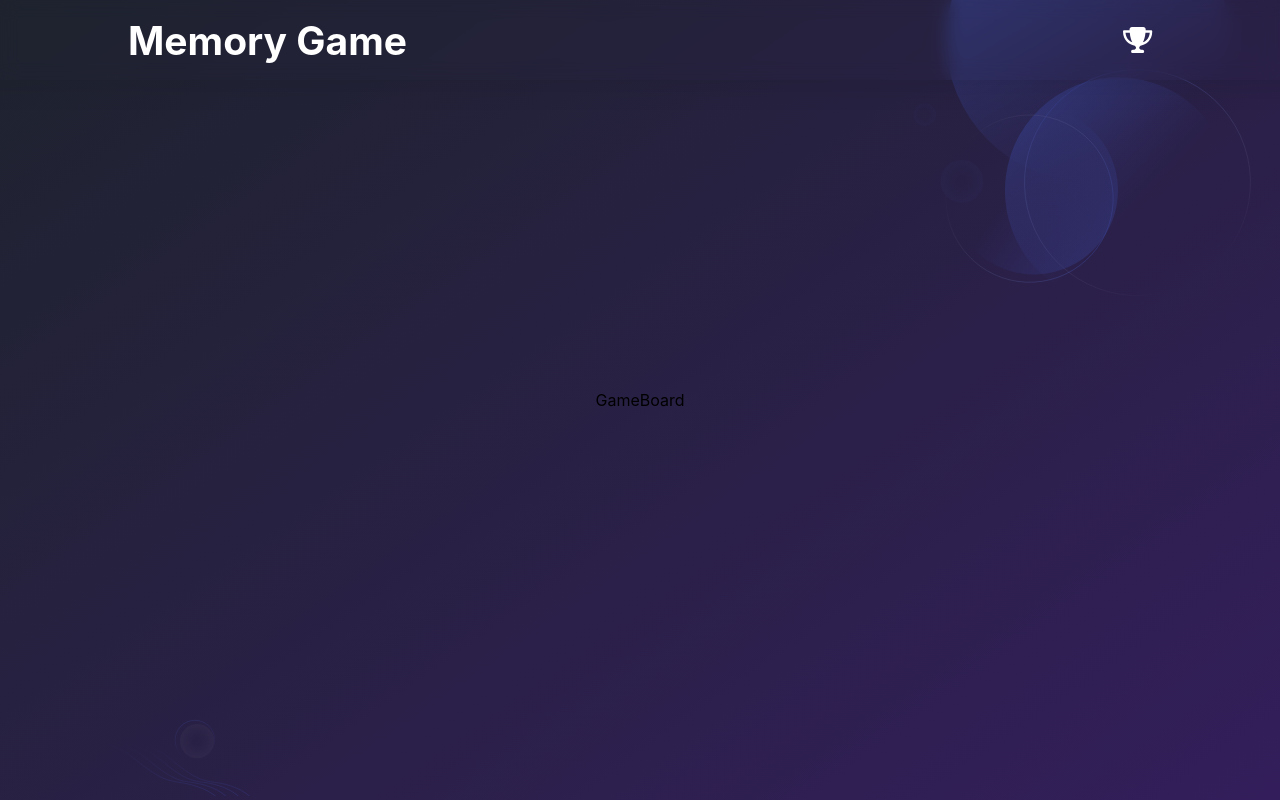
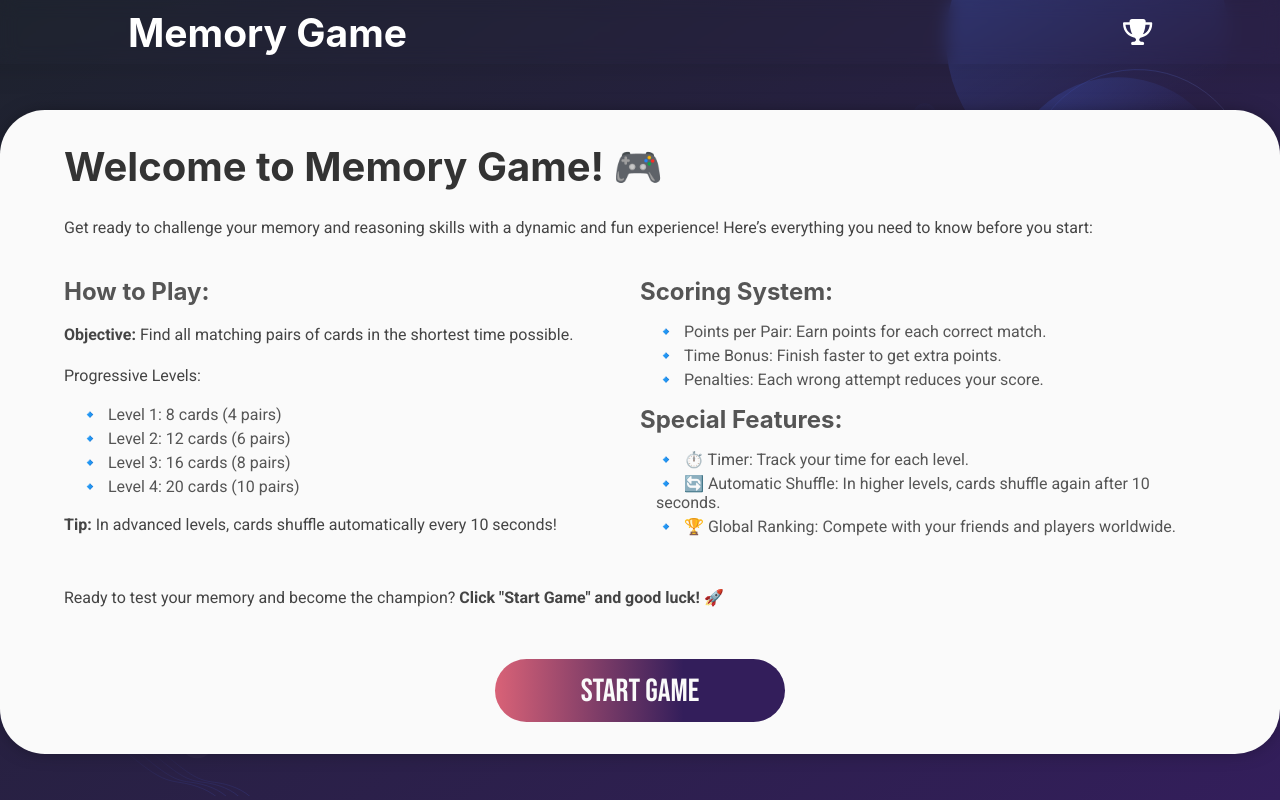
Before and after one commit to vitorverissimo00/memory-game, a React (Create React App) app: page / in a window 1280 px wide. Built offline with nearby package versions, Linux system fonts and the light colour scheme.

Commit message:
:art: Refactor App structure, add Card component, and enhance Header styles :art:

```diff
--- a/public/index.html
+++ b/public/index.html
@@ -15,6 +15,16 @@
       user's mobile device or desktop. See https://developers.google.com/web/fundamentals/web-app-manifest/
     -->
     <link rel="manifest" href="%PUBLIC_URL%/manifest.json" />
+    <link rel="preconnect" href="https://fonts.googleapis.com" />
+    <link rel="preconnect" href="https://fonts.gstatic.com" crossorigin />
+    <link
+      href="https://fonts.googleapis.com/css2?family=Lato:ital,wght@0,100;0,300;0,400;0,700;0,900;1,100;1,300;1,400;1,700;1,900&family=Poppins:ital,wght@0,100;0,200;0,300;0,400;0,500;0,600;0,700;0,800;0,900;1,100;1,200;1,300;1,400;1,500;1,600;1,700;1,800;1,900&family=Roboto:ital,wght@0,100..900;1,100..900&display=swap"
+      rel="stylesheet"
+    />
+    <link
+      href="https://fonts.googleapis.com/css2?family=Bebas+Neue&family=Lato:ital,wght@0,100;0,300;0,400;0,700;0,900;1,100;1,300;1,400;1,700;1,900&family=Poppins:ital,wght@0,100;0,200;0,300;0,400;0,500;0,600;0,700;0,800;0,900;1,100;1,200;1,300;1,400;1,500;1,600;1,700;1,800;1,900&family=Roboto:ital,wght@0,100..900;1,100..900&display=swap"
+      rel="stylesheet"
+    />
     <!--
       Notice the use of %PUBLIC_URL% in the tags above.
       It will be replaced with the URL of the `public` folder during the build.
--- a/src/App.css
+++ b/src/App.css
@@ -2,13 +2,12 @@
   display: flex;
   flex-direction: column;
   align-items: center;
-  justify-content: center;
   font-family: -apple-system, BlinkMacSystemFont, 'Segoe UI', Roboto,
     'Helvetica Neue', Arial, 'Noto Sans', sans-serif, 'Apple Color Emoji',
     'Segoe UI Emoji', 'Segoe UI Symbol', 'Noto Color Emoji';
 
   width: 100vw;
-  height: 100vh;
+  height: 100%;
 
   background: rgb(30, 35, 46);
   background: -moz-linear-gradient(
@@ -32,47 +31,21 @@
   position: absolute;
 }
 
-.App-logo {
-  height: 40vmin;
-  pointer-events: none;
-}
+.game-board-wrapper {
+  z-index: 2;
+  position: relative;
+  display: flex;
+  justify-content: center;
+  align-items: center;
 
-@media (prefers-reduced-motion: no-preference) {
-  .App-logo {
-    animation: App-logo-spin infinite 20s linear;
+  width: 100%;
+  height: 100%;
+  padding: 24px;
+
+  @media (min-width: 384px) and (max-width: 768px) {
+    padding: 8px;
+    height: 100%;
   }
-}
-
-.App-header {
-  background-color: #282c34;
-  min-height: 100vh;
-  display: flex;
-  flex-direction: column;
-  align-items: center;
-  justify-content: center;
-  font-size: calc(10px + 2vmin);
-  color: white;
-}
-
-.App-link {
-  color: #61dafb;
-}
-
-@keyframes App-logo-spin {
-  from {
-    transform: rotate(0deg);
-  }
-  to {
-    transform: rotate(360deg);
-  }
-}
-
-.svg-main {
-  position: absolute;
-  top: 0;
-  left: 0;
-  width: 100px;
-  height: 100px;
 }
 
 .glass-effect {
--- a/src/App.tsx
+++ b/src/App.tsx
@@ -8,9 +8,9 @@ function App() {
   return (
     <div className="App">
       <Header />
-      <div style={{ zIndex: 2 }}>
+      <main className="game-board-wrapper">
         <GameBoard />
-      </div>
+      </main>
       <BgIcon />
     </div>
   )
--- a/src/components/BgIcon/index.tsx
+++ b/src/components/BgIcon/index.tsx
@@ -2,7 +2,7 @@ import React from 'react'
 import { TopIconContainer, BottomIconContainer, MainContainer } from './styles'
 import { useWindowSize } from '../../hooks/useWindowSize'
 
-const BgIcon = () => {
+const BgIcon: React.FC = () => {
   const { width, height } = useWindowSize()
 
   return (
--- /dev/null
+++ b/src/components/Card/index.tsx
@@ -0,0 +1,16 @@
+import React from 'react'
+import { MainContainer } from './styles'
+
+type CardProps = {
+  children: React.ReactNode
+  width?: string
+  height?: string
+}
+
+const Card = ({ children, width, height }: CardProps) => {
+  return (
+    <MainContainer dimensions={{ width, height }}>{children}</MainContainer>
+  )
+}
+
+export default Card
--- /dev/null
+++ b/src/components/Card/styles.ts
@@ -0,0 +1,32 @@
+import styled from 'styled-components'
+
+export const MainContainer = styled.div<{
+  dimensions: { width?: string; height?: string }
+}>`
+  display: flex;
+  flex-direction: column;
+  justify-content: center;
+  align-items: center;
+
+  background-color: #fafafa;
+
+  padding: 32px 64px;
+
+  border-radius: 45px;
+
+  ${({ dimensions }) =>
+    dimensions && `width: ${dimensions.width}; height: ${dimensions.height};`}
+
+  -webkit-box-shadow: 0px 0px 22px -9px rgba(0, 0, 0, 0.75);
+  -moz-box-shadow: 0px 0px 22px -9px rgba(0, 0, 0, 0.75);
+  box-shadow: 0px 0px 22px -9px rgba(0, 0, 0, 0.75);
+
+  @media (min-width: 769px) and (max-width: 1024px) {
+    padding: 16px 16px;
+  }
+
+  @media (min-width: 384px) and (max-width: 768px) {
+    padding: 32px 8px;
+    border-radius: 25px;
+  }
+`
--- a/src/containers/GameBoard/index.tsx
+++ b/src/containers/GameBoard/index.tsx
@@ -1,12 +1,93 @@
-import React from 'react'
-import { MainContainer } from './styles'
+import React, { useState } from 'react'
+import {
+  List,
+  ListItem,
+  Section,
+  StartGameButton,
+  StartGameMainContainer,
+  Subtitle,
+  Text,
+  Title,
+  SectionsContainer,
+} from './styles'
+import Card from '../../components/Card'
 
-const GameBoard = () => {
-  return (
-    <MainContainer>
-      <span>GameBoard</span>
-    </MainContainer>
+const GameBoard: React.FC = () => {
+  const [isGameStarted, setIsGameStarted] = useState(false)
+
+  /**
+   * Renders
+   */
+
+  // Render initial state of the game
+  const renderStartGame = (): React.ReactElement => (
+    <StartGameMainContainer>
+      <Title>Welcome to Memory Game! 🎮</Title>
+      <Text>
+        Get ready to challenge your memory and reasoning skills with a dynamic
+        and fun experience! Here’s everything you need to know before you start:
+      </Text>
+
+      <SectionsContainer>
+        <Section>
+          <Subtitle>How to Play:</Subtitle>
+          <Text>
+            <strong>Objective:</strong> Find all matching pairs of cards in the
+            shortest time possible.
+          </Text>
+          <Text>Progressive Levels:</Text>
+          <List>
+            <ListItem>Level 1: 8 cards (4 pairs)</ListItem>
+            <ListItem>Level 2: 12 cards (6 pairs)</ListItem>
+            <ListItem>Level 3: 16 cards (8 pairs)</ListItem>
+            <ListItem>Level 4: 20 cards (10 pairs)</ListItem>
+          </List>
+          <Text>
+            <strong>Tip:</strong> In advanced levels, cards shuffle
+            automatically every 10 seconds!
+          </Text>
+        </Section>
+
+        <Section>
+          <Subtitle>Scoring System:</Subtitle>
+          <List>
+            <ListItem>
+              Points per Pair: Earn points for each correct match.
+            </ListItem>
+            <ListItem>Time Bonus: Finish faster to get extra points.</ListItem>
+            <ListItem>
+              Penalties: Each wrong attempt reduces your score.
+            </ListItem>
+          </List>
+          <Subtitle style={{ marginTop: '14px' }}>Special Features:</Subtitle>
+          <List>
+            <ListItem>⏱️ Timer: Track your time for each level.</ListItem>
+            <ListItem>
+              🔄 Automatic Shuffle: In higher levels, cards shuffle again after
+              10 seconds.
+            </ListItem>
+            <ListItem>
+              🏆 Global Ranking: Compete with your friends and players
+              worldwide.
+            </ListItem>
+          </List>
+        </Section>
+      </SectionsContainer>
+
+      <Text>
+        Ready to test your memory and become the champion?
+        <strong> Click &quot;Start Game&quot; and good luck! 🚀</strong>
+      </Text>
+
+      <StartGameButton onClick={() => setIsGameStarted(true)}>
+        Start Game
+      </StartGameButton>
+    </StartGameMainContainer>
   )
+
+  const renderGame = (): React.ReactElement => <div>Game</div>
+
+  return <Card>{isGameStarted ? renderGame() : renderStartGame()}</Card>
 }
 
 export default GameBoard
--- a/src/containers/GameBoard/styles.ts
+++ b/src/containers/GameBoard/styles.ts
@@ -1,3 +1,161 @@
 import styled from 'styled-components'
 
 export const MainContainer = styled.div``
+
+export const StartGameButton = styled.div`
+  @property --myColor1 {
+    syntax: '<color>';
+    initial-value: rgb(217, 98, 119);
+    inherits: false;
+  }
+
+  @property --myColor2 {
+    syntax: '<color>';
+    initial-value: rgb(51, 30, 91);
+    inherits: false;
+  }
+
+  display: flex;
+  justify-content: center;
+  align-items: center;
+
+  text-align: center;
+
+  width: 230px;
+  height: 40px;
+  padding: 13px 30px 10px 30px;
+
+  font-family: 'Bebas Neue';
+  font-size: 2rem;
+
+  color: #fafafa;
+  border-radius: 50px;
+
+  background: linear-gradient(90deg, var(--myColor1), var(--myColor2) 65%);
+  transition: --myColor1 0.8s, --myColor2 0.8s;
+  align-self: center;
+
+  cursor: pointer;
+
+  &:hover {
+    --myColor1: rgb(51, 30, 91);
+    --myColor2: rgb(217, 98, 119);
+  }
+
+  margin-top: 32px;
+
+  @media (min-width: 384px) and (max-width: 768px) {
+    font-size: 24px;
+    width: 120px;
+    height: auto;
+    padding: 8px;
+  }
+
+  @media (max-width: 320px) {
+    font-size: 18px;
+    width: 100px;
+    height: auto;
+    padding: 8px;
+  }
+`
+
+export const StartGameMainContainer = styled.div`
+  display: flex;
+  flex-direction: column;
+
+  @media (min-width: 384px) and (max-width: 768px) {
+    overflow-y: scroll;
+    height: 75vh;
+    padding-left: 8px;
+    padding-right: 8px;
+  }
+`
+
+export const Title = styled.span`
+  font-size: 2.5rem;
+  color: #333;
+
+  font-weight: 700;
+  margin-bottom: 8px;
+
+  @media (min-width: 384px) and (max-width: 768px) {
+    font-size: 1.8rem;
+    margin-bottom: 4px;
+  }
+`
+
+export const Subtitle = styled.h2`
+  font-size: 1.5rem;
+  color: #555;
+  margin-bottom: 8px;
+
+  @media (min-width: 384px) and (max-width: 768px) {
+    font-size: 1rem;
+    margin-bottom: 4px;
+  }
+`
+
+export const Section = styled.section`
+  margin-bottom: 16px;
+`
+
+export const Text = styled.p`
+  font-family: 'Roboto';
+  font-size: 1rem;
+  color: #444;
+  line-height: 1.6;
+
+  @media (min-width: 384px) and (max-width: 768px) {
+    font-size: 0.8rem;
+  }
+`
+
+export const List = styled.ul`
+  list-style: none;
+  padding: 0;
+  text-align: left;
+`
+
+export const ListItem = styled.li`
+  font-family: 'Roboto';
+  font-size: 1rem;
+  color: #555;
+  margin: 5px 0;
+  padding-left: 16px;
+  position: relative;
+
+  &:before {
+    content: '🔹';
+    margin-right: 8px;
+    left: 0;
+  }
+
+  @media (min-width: 384px) and (max-width: 768px) {
+    font-size: 0.8rem;
+  }
+`
+
+export const StartButton = styled.button`
+  background: #4caf50;
+  color: white;
+  padding: 10px 20px;
+  font-size: 1.24px;
+  border: none;
+  border-radius: 8px;
+  cursor: pointer;
+  transition: background 0.3s;
+
+  &:hover {
+    background: #45a049;
+  }
+`
+
+export const SectionsContainer = styled.div`
+  display: grid;
+  grid-template-columns: 1fr 1fr;
+
+  @media (max-width: 768px) {
+    grid-template-columns: 1fr;
+  }
+
+`
--- a/src/containers/Header/index.tsx
+++ b/src/containers/Header/index.tsx
@@ -1,20 +1,17 @@
 import React from 'react'
 import {
-  HeaderTitle,
   MainContainer,
   ContentContainer,
-  TrophyContainer,
+  HeaderTitle,
+  TrophyIcon,
 } from './styles'
-import { FontAwesomeIcon } from '@fortawesome/react-fontawesome'
 
-const Header = () => {
+const Header: React.FC = () => {
   return (
     <MainContainer className="glass-effect">
       <ContentContainer>
         <HeaderTitle className="noselect">Memory Game</HeaderTitle>
-        <TrophyContainer>
-          <FontAwesomeIcon icon="trophy" fontSize="26px" />
-        </TrophyContainer>
+        <TrophyIcon icon="trophy" />
       </ContentContainer>
     </MainContainer>
   )
--- a/src/containers/Header/styles.ts
+++ b/src/containers/Header/styles.ts
@@ -1,20 +1,24 @@
 import styled from 'styled-components'
+import { FontAwesomeIcon } from '@fortawesome/react-fontawesome'
 
-export const MainContainer = styled.div`
-  position: fixed;
+export const MainContainer = styled.header`
+  position: relative;
   top: 0;
 
   display: flex;
   justify-content: center;
   width: 100%;
-  height: 80px;
+  height: 64px;
   font-size: calc(10px + 2vmin);
-  padding-left: 64px;
-  padding-right: 64px;
+  padding: 0 64px;
+  z-index: 5;
+  color: white;
 
-  z-index: 2;
-
-  color: white;
+  @media (min-width: 384px) and (max-width: 768px) {
+    position: relative;
+    padding: 8px;
+    height: 56px;
+  }
 `
 
 export const ContentContainer = styled.div`
@@ -27,13 +31,20 @@ export const ContentContainer = styled.div`
 
 export const HeaderTitle = styled.h2`
   pointer-events: none;
+  @media (min-width: 384px) and (max-width: 768px) {
+    font-size: 1.5rem;
+  }
 `
 
-export const TrophyContainer = styled.div`
+export const TrophyIcon = styled(FontAwesomeIcon)`
+  font-size: 26px;
+  transition: color 0.3s;
 
-  & > :hover {
+  @media (min-width: 384px) and (max-width: 768px) {
+    font-size: 18px;
+  }
+
+  &:hover {
     color: gold;
-
-    transition: .3s;
   }
 `
```
